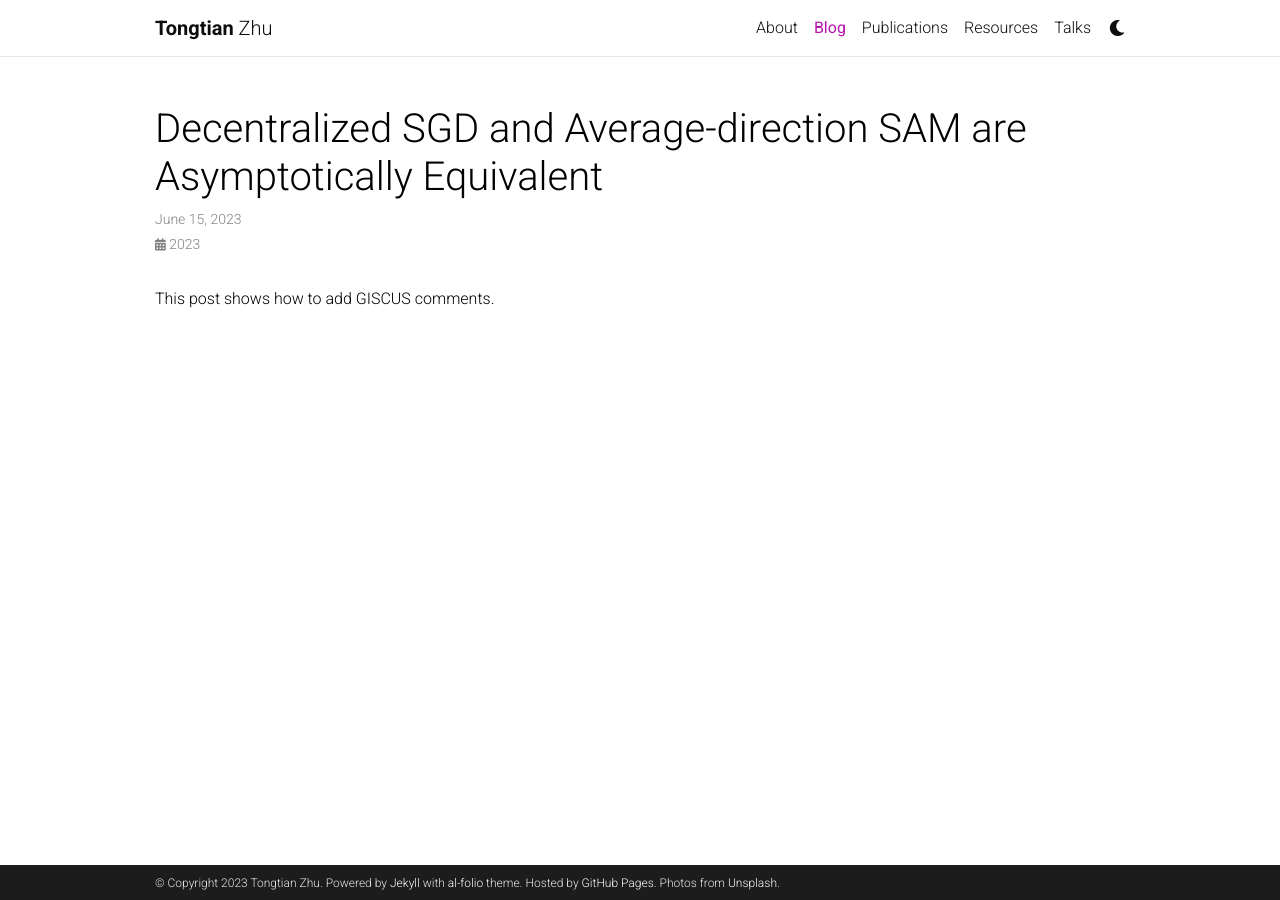
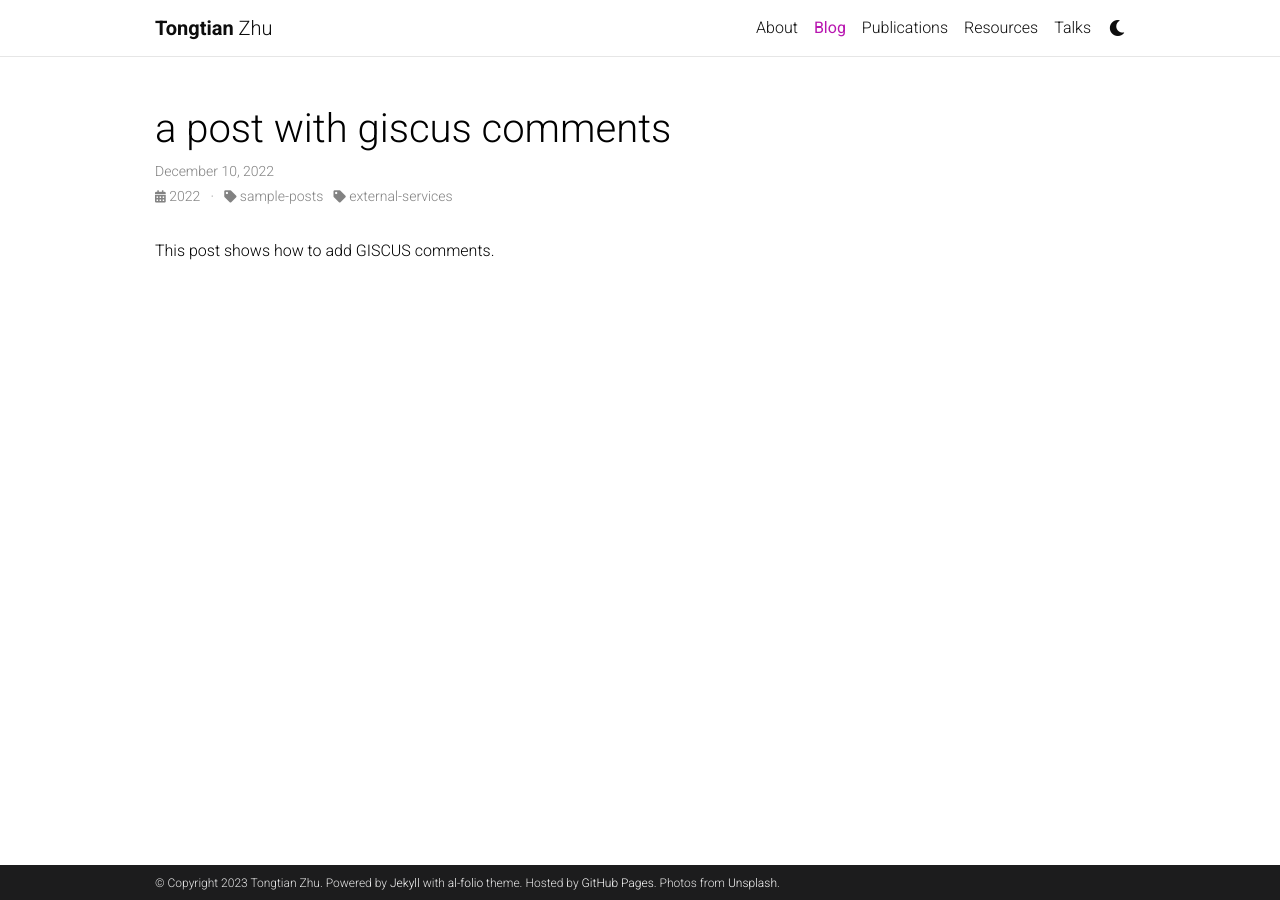
Before and after one commit to Raiden-Zhu/Raiden-Zhu.github.io, a Jekyll site: the page built from _posts/2023-06-15-Decentralized SGD and Average-direction SAM are Asymptotically Equivalent.md, in a window 1280 px wide. Built offline with Jekyll 4.4.1, drawn with Linux system fonts in a browser that asks for light colours; comment, search, counter and statistics services are not loaded; a style sheet for code colours, icons or effects is not loaded.

Commit message:
Update 2023-06-15-Decentralized SGD and Average-direction SAM are Asymptotically Equivalent.md

```diff
--- a/_posts/2023-06-15-Decentralized SGD and Average-direction SAM are Asymptotically Equivalent.md
+++ b/_posts/2023-06-15-Decentralized SGD and Average-direction SAM are Asymptotically Equivalent.md
@@ -1,9 +1,9 @@
 ---
 layout: post
-title: Decentralized SGD and Average-direction SAM are Asymptotically Equivalent
-date: 2023-06-15 11:59:00-0400
-description: The first work on the surprising sharpness-aware minimization nature of decentralized learning. We provide a completely new perspective to understand decentralization, which helps to bridge the gap between theory and practice in decentralized learning.
-categories:
+title: a post with giscus comments
+date: 2022-12-10 11:59:00-0400
+description: an example of a blog post with giscus comments
+categories: sample-posts external-services
 giscus_comments: true
 related_posts: false
 ---
```
